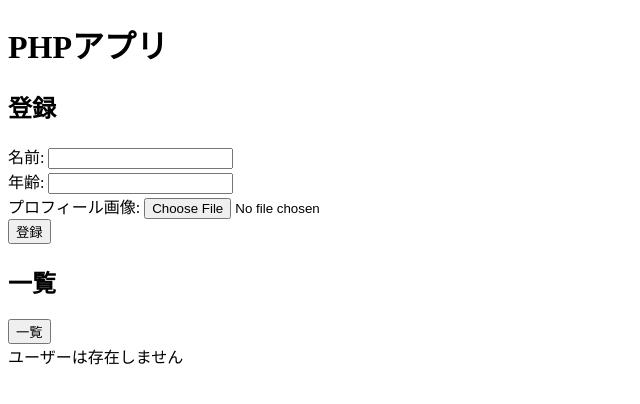
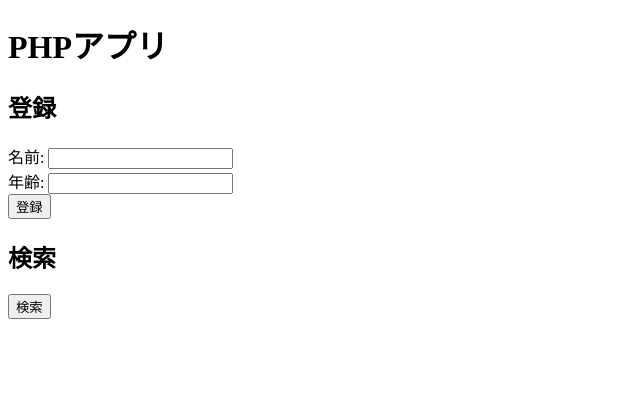
Before and after one commit to CloudTechOrg/book-publish-web-application, a PHP site: page / in a window 1280 px wide. Shown: the top 404 px of the page, without its empty margins (0-640 px from the left). Run offline with PHP 8.4, Linux system fonts and the light colour scheme; data that the repository does not hold is empty.

Commit message:
update index.php

```diff
--- a/index.php
+++ b/index.php
@@ -9,74 +9,21 @@
 
     <?php
     if ($_SERVER['REQUEST_METHOD'] === 'POST') {
-        if (isset($_POST['一覧'])) {
-            // 一覧ボタンがクリックされた場合
-            echo date('Y-m-d H:i:s') . " 一覧表示しました";
-
-            // RDSに接続してデータを取得する処理を追加する
-            $servername = "my-db.co7vcyxdczfg.ap-northeast-1.rds.amazonaws.com";
-            $username = "admin";
-            $password = "cloudtech";
-            $dbname = "namelist";
-
-            // RDSに接続
-            $conn = new mysqli($servername, $username, $password, $dbname);
-
-            // 接続エラーチェック
-            if ($conn->connect_error) {
-                die("接続に失敗しました: " . $conn->connect_error);
-            }
-
-            // ユーザー一覧を表示するSQLクエリ
-            $query = "SELECT * FROM users";
-            $result = $conn->query($query);
-
-            if ($result->num_rows > 0) {
-                echo "<h2>ユーザー一覧</h2>";
-                echo "<table>";
-                echo "<tr><th>ID</th><th>名前</th><th>年齢</th></tr>";
-                while ($row = $result->fetch_assoc()) {
-                    echo "<tr><td>" . $row["id"] . "</td><td>" . $row["name"] . "</td><td>" . $row["age"] . "</td></tr>";
-                }
-                echo "</table>";
-            } else {
-                echo "ユーザーは存在しません";
-            }
-
-            // 接続を閉じる
-            $conn->close();
-        } elseif (isset($_POST['register'])) {
+        if (isset($_POST['register'])) {
             echo "登録を開始しました";
             // 登録ボタンがクリックされた場合
             $name = $_POST['name'];
             $age = $_POST['age'];
 
-            // RDSに接続してデータを登録する処理を追加する
-            $servername = "my-db.co7vcyxdczfg.ap-northeast-1.rds.amazonaws.com";
-            $username = "admin";
-            $password = "cloudtech";
-            $dbname = "namelist";
+            // 登録成功メッセージを表示する
+            echo "登録しました";
+        } elseif (isset($_POST['search'])) {
+            echo "検索を開始しました";
+            // 検索ボタンがクリックされた場合
+            // 検索処理を追加する
 
-            // RDSに接続
-            $conn = new mysqli($servername, $username, $password, $dbname);
-
-            // 接続エラーチェック
-            if ($conn->connect_error) {
-                die("接続に失敗しました: " . $conn->connect_error);
-            }
-
-            // SQLクエリの作成と実行
-            $sql = "INSERT INTO users (name, age) VALUES ('$name', $age)";
-
-            echo "クエリ実行しました";
-            if ($conn->query($sql) === TRUE) {
-                echo "登録しました";
-            } else {
-                echo "エラー: " . $sql . "<br>" . $conn->error;
-            }
-
-            // 接続を閉じる
-            $conn->close();
+            // 検索結果を表示する
+            echo "検索結果を表示します";
         }
     }
     ?>
@@ -89,51 +36,13 @@
         <label for="age">年齢:</label>
         <input type="number" name="age" id="age" required>
         <br>
-        <label for="profile_image">プロフィール画像:</label>
-        <input type="file" name="profile_image" id="profile_image" accept="image/*">
-        <br>
         <input type="submit" name="register" value="登録">
     </form>
 
-    <h2>一覧</h2>
+    <h2>検索</h2>
     <form method="POST" action="">
-        <input type="submit" name="一覧" value="一覧">
+        <input type="submit" name="search" value="検索">
     </form>
-
-    <?php
-    // 一覧表示のために再度RDSに接続してデータを取得する
-    $servername = "my-db.cw1llpjdkwly.ap-northeast-1.rds.amazonaws.com";
-    $username = "admin";
-    $password = "0xncr5HUMSr7rpa3qCTd";
-    $dbname = "namelist";
-
-    // RDSに接続
-    $conn = new mysqli($servername, $username, $password, $dbname);
-
-    // 接続エラーチェック
-    if ($conn->connect_error) {
-        die("接続に失敗しました: " . $conn->connect_error);
-    }
-
-    // ユーザー一覧を表示するSQLクエリ
-    $query = "SELECT * FROM users";
-    $result = $conn->query($query);
-
-    if ($result->num_rows > 0) {
-        echo "<h2>ユーザー一覧</h2>";
-        echo "<table>";
-        echo "<tr><th>ID</th><th>名前</th><th>年齢</th></tr>";
-        while ($row = $result->fetch_assoc()) {
-            echo "<tr><td>" . $row["id"] . "</td><td>" . $row["name"] . "</td><td>" . $row["age"] . "</td></tr>";
-        }
-        echo "</table>";
-    } else {
-        echo "ユーザーは存在しません";
-    }
-
-    // 接続を閉じる
-    $conn->close();
-    ?>
 
 </body>
 </html>
```
